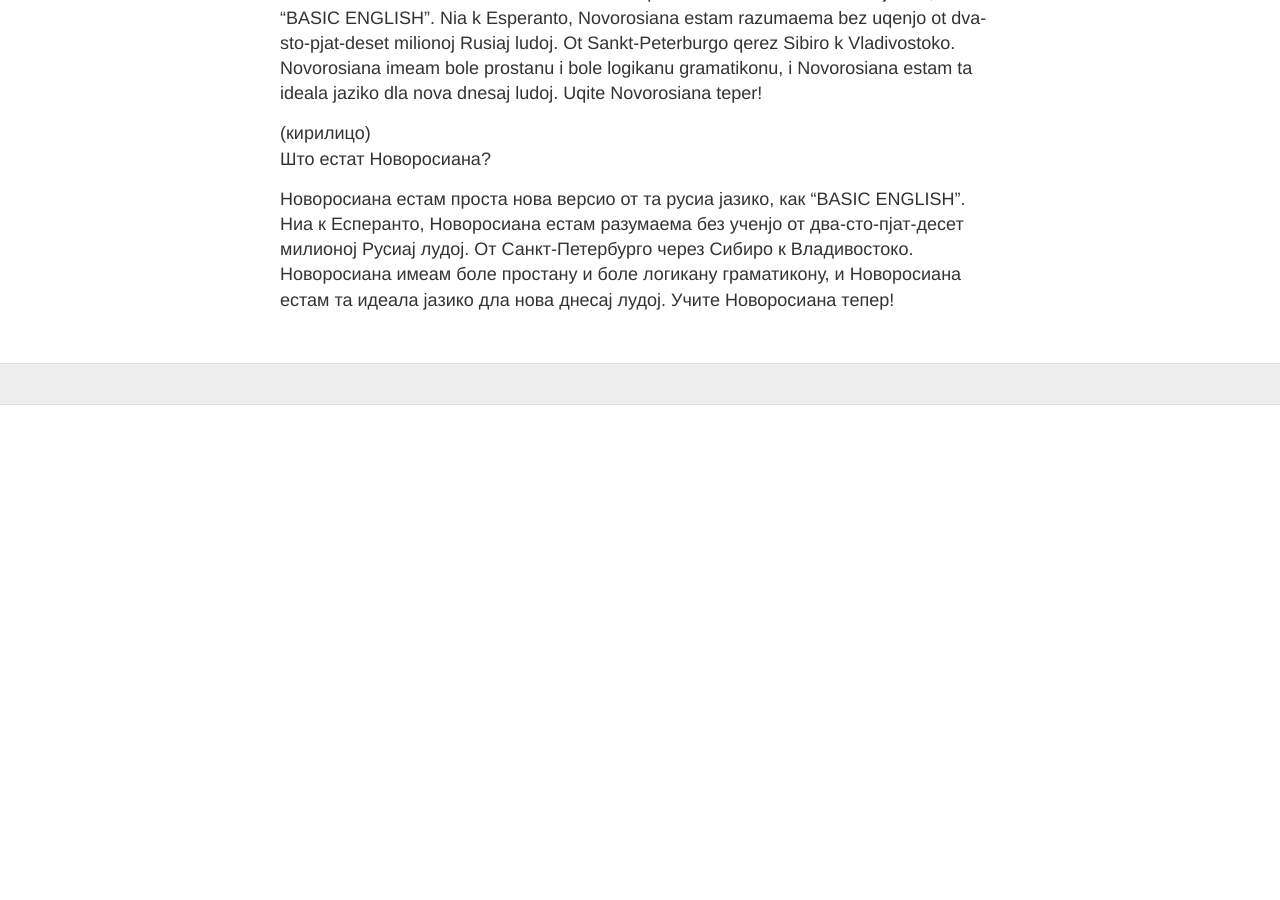
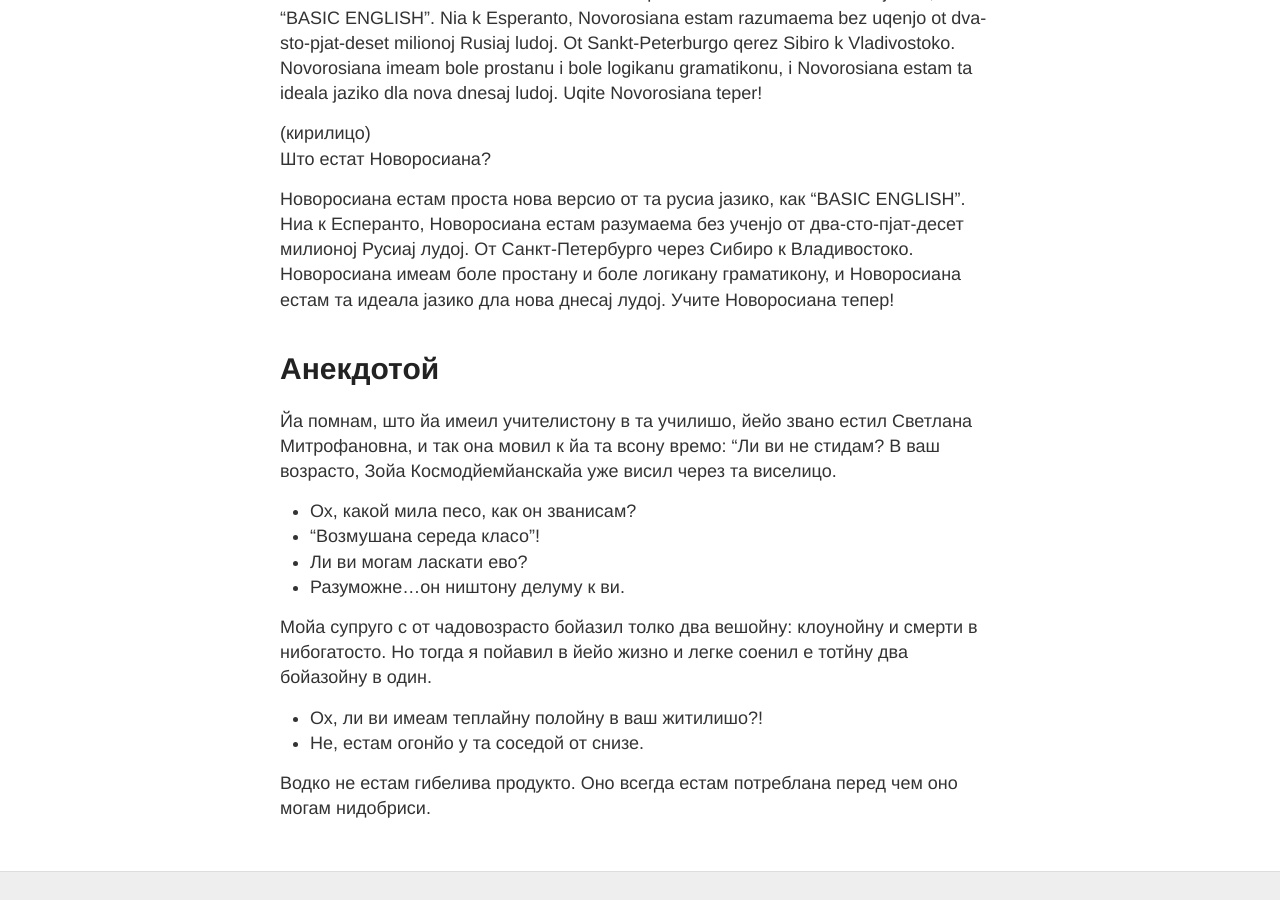
Before and after one commit to learnrusanto/learnrusanto.github.io, a Jekyll site: the page built from _posts/1990-01-02-primero.md, in a window 1280 px wide and 900 px high, scrolled down 608 px. Built offline with Jekyll 4.4.1, drawn with Linux system fonts in a browser that asks for light colours; before the commit the page ends 1013 px from its top, so only the background shows below that.

Commit message:
Anekdotoj

```diff
--- a/_posts/1990-01-02-primero.md
+++ b/_posts/1990-01-02-primero.md
@@ -23,3 +23,29 @@
 Што естат Новоросиана?
 
 Новоросиана естам проста нова версио от та русиа јазико, как "BASIC ENGLISH". Ниа к Есперанто, Новоросиана естам разумаема без ученјо от два-сто-пјат-десет милионој Русиај лудој. От Санкт-Петербурго через Сибиро к Владивостоко. Новоросиана имеам боле простану и боле логикану граматикону, и Новоросиана естам та идеала јазико дла нова днесај лудој. Учите Новоросиана тепер!
+
+
+# Анекдотой
+
+Йа помнам, што йа имеил учителистону в та училишо, йейо звано естил Светлана Митрофановна, и так она мовил к йа та всону времо:
+"Ли ви не стидам? В ваш возрасто, Зойа Космодйемйанскайа уже висил через та виселицо.
+
+
+
+- Ох, какой мила песо, как он званисам?
+- "Возмушана середа класо"!
+- Ли ви могам ласкати ево?
+- Разуможне...он ништону делуму к ви.
+
+
+
+Мойа супруго с от чадовозрасто бойазил толко два вешойну:
+клоунойну и смерти в нибогатосто. Но тогда я пойавил в йейо жизно и легке соенил е тотйну два бойазойну в один.
+
+
+
+- Ох, ли ви имеам теплайну полойну в ваш житилишо?!
+- Не, естам огонйо у та соседой от снизе.
+
+
+Водко не естам гибелива продукто. Оно всегда естам потреблана перед чем оно могам нидобриси.
```
